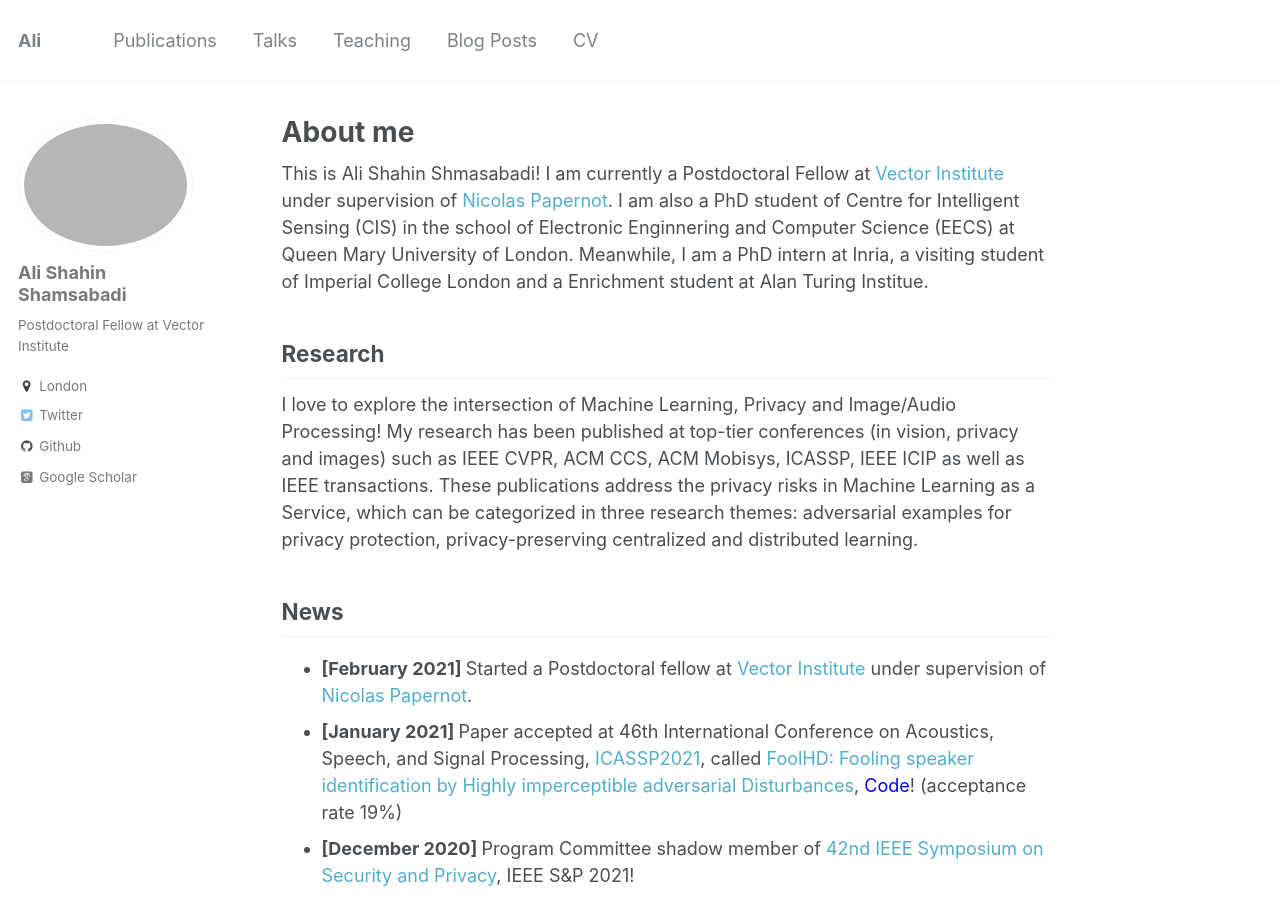
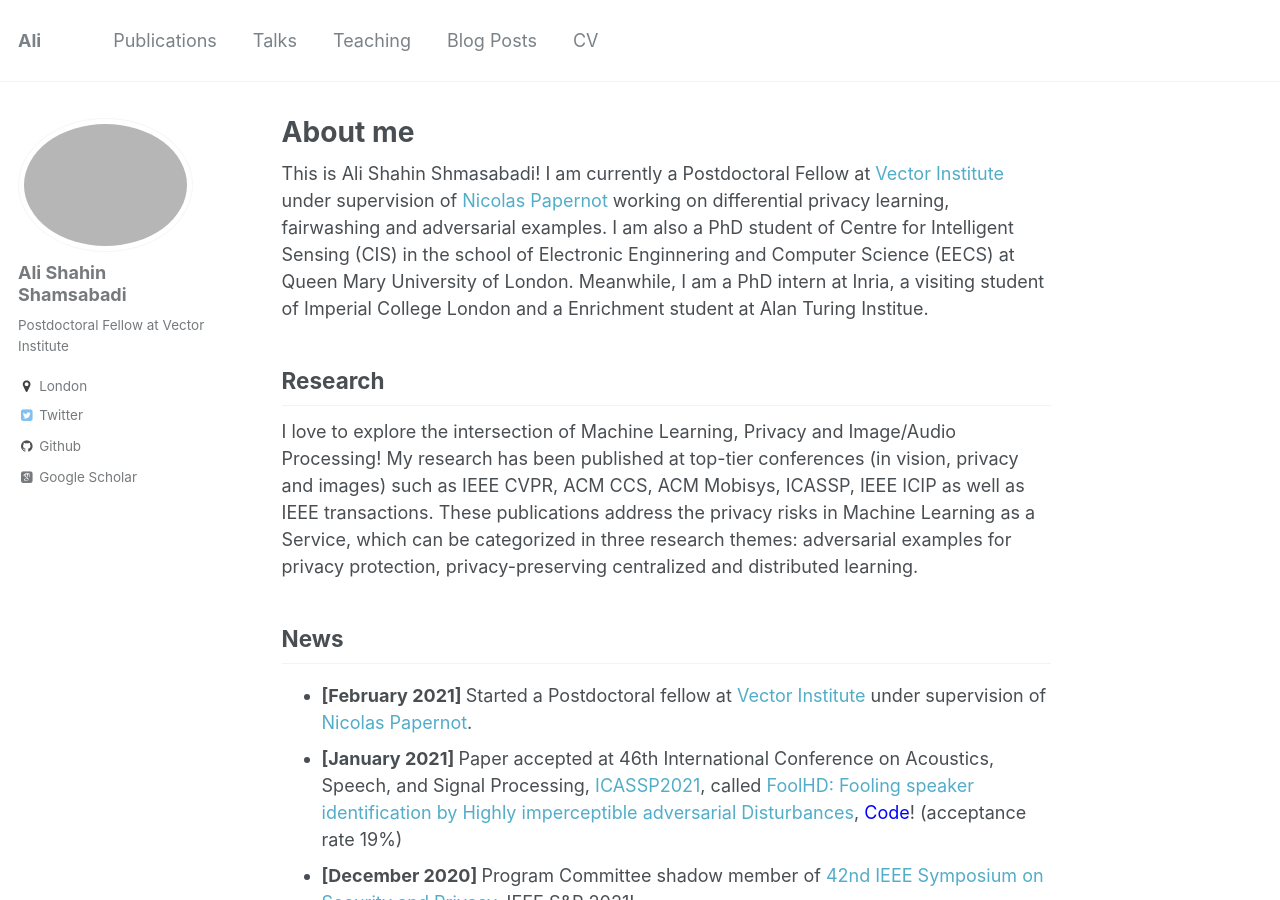
Before and after one commit to AliShahin/AliShahin.github.io, a Jekyll site: the page built from _pages/about.md, in a window 1280 px wide and 900 px high. Built offline with Jekyll 4.4.1, drawn with Linux system fonts in a browser that asks for light colours; some web fonts are replaced.

Commit message:
Update about.md

```diff
--- a/_pages/about.md
+++ b/_pages/about.md
@@ -9,7 +9,7 @@ redirect_from:
 ---
 
 This is Ali Shahin Shmasabadi!
-I am currently a Postdoctoral Fellow at [Vector Institute](https://vectorinstitute.ai) under supervision of [Nicolas Papernot](https://www.papernot.fr).
+I am currently a Postdoctoral Fellow at [Vector Institute](https://vectorinstitute.ai) under supervision of [Nicolas Papernot](https://www.papernot.fr) working on differential privacy learning, fairwashing and adversarial examples.
 I am also a PhD student of Centre for Intelligent Sensing (CIS) in the school of Electronic Enginnering and Computer Science (EECS) at Queen Mary University of London. Meanwhile, I am a PhD intern at Inria, a visiting student of Imperial College London and a Enrichment student at Alan Turing Institue.
 
 ## Research
```
